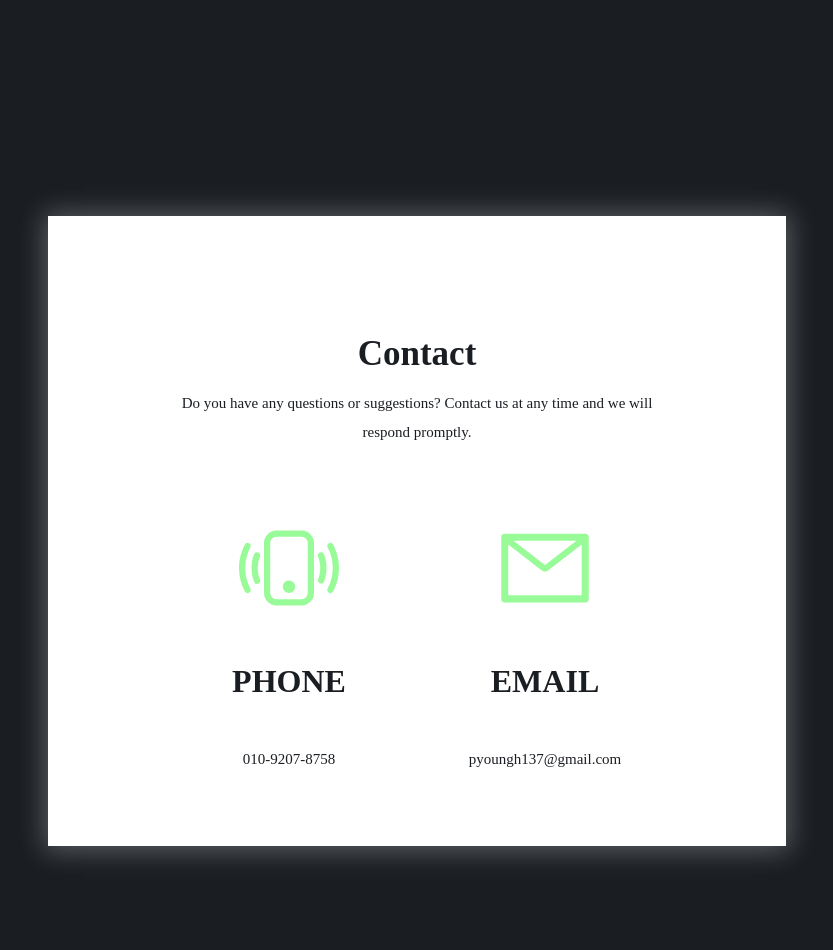
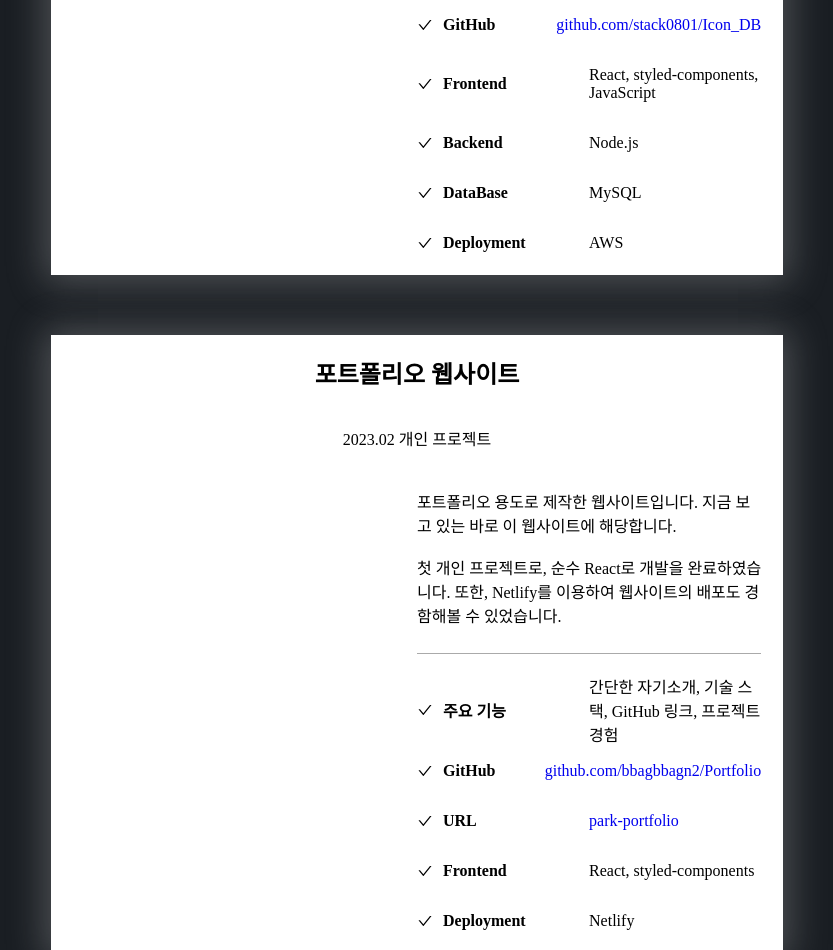
Before and after one commit to bbagbbagn2/PJH-Portfolio, a React (Create React App) app: page / in a window 1280 px wide. Shown: the part 3002-3952 px from the top of the page, without its empty margins (223-1056 px from the left). Built offline with nearby package versions, Linux system fonts and the light colour scheme.

Commit message:
fix(Work.js 디자인 및 구현 수정)

```diff
--- a/src/pages/Header/Header.js
+++ b/src/pages/Header/Header.js
@@ -22,7 +22,7 @@ export default function App() {
     };
 
     const handleContact = () => {
-        handleScroll(3050);
+        handleScroll(4050);
     };
 
     return (
--- a/src/pages/Work/Work.js
+++ b/src/pages/Work/Work.js
@@ -1,34 +1,9 @@
-import React, { useState, useEffect } from 'react';
+import React from 'react';
 import styled from 'styled-components';
 import HorizonLine from '../../components/HorizonLine';
 import { AiOutlineCheck } from "react-icons/ai";
 
 export default function Work() {
-    const [selectedImage, setSelectedImage] = useState(null);
-    const [selectedTitle, setSelectedTitle] = useState("");
-    const [selectedSubTitle, setSelectedSubTitle] = useState("");
-    const [isModalOpen, setIsModalOpen] = useState(false);
-
-    useEffect(() => {
-        if (isModalOpen) {
-            document.body.style.overflow = 'hidden';
-        } else {
-            document.body.style.overflow = 'auto';
-        }
-    }, [isModalOpen]);
-
-    const openModal = (imageUrl, title, subTitle) => {
-        setSelectedImage(imageUrl);
-        setSelectedTitle(title);
-        setSelectedSubTitle(subTitle);
-        setIsModalOpen(true);
-    };
-
-    const closeModal = () => {
-        setIsModalOpen(false);
-    };
-
-
 
     return (
         <Container>
@@ -41,37 +16,145 @@ export default function Work() {
                 <WorkWrapper>
                     <h2>ICON_DB</h2>
                     <p>2022.03 ~ 2022.06 팀 프로젝트(FE2, BE1)</p>
+                    <ProjectWrapper>
+                        <div />
+                        <ExplanationWrapper>
                             <p>
+                                <span>
                                     필요한 아이콘을 무료로 다운로드 할 수 있는 웹 사이트입니다.
                                     뿐만 아니라, 웹 사이트 내에서 아이콘을 수정하여 사용자에게 최적의 아이콘을 제공하는 것을 목적으로 합니다.
-
+                                    <br /><br />
                                     처음으로 Git을 활용하여 다른 사람들과의 협업을 했습니다.
                                     HTML, CSS, JavaScript와 함께 React, CSS in JS를 배우면서 웹 개발의 기본 지식을 쌓을 수 있었던 프로젝트입니다.
-
+                                    <br /><br />
                                     백엔드 개발자와 협업하는 과정에 관해 많은 것을 배울 수 있었습니다.
                                     필요한 명세 및 지식을 Notion을 통해 함께 공유하며 학습 할 수 있었습니다.
-
+                                    <br /><br />
                                     UI & UX를 고민하며 스스로 디자인 하였고, 다자인 과정에서 사용자 중심 인터페이스의 중요성을 알았습니다.
+                                </span>
                             </p>
                             <HorizonLine />
-                        <div>
-                            <div>
-                                <div>
+                            <ListWrapper>
+                                <ListTitle>
                                     <AiOutlineCheck />
                                     <p>주요 기능</p>
-                                </div>
+                                </ListTitle>
                                 <div>
                                     구글 로그인, 아이콘 다운로드 / 업로드, 사용자 팔로우, 해쉬태그, 아이콘 수정
                                 </div>
-                                <div>
+                            </ListWrapper>
+                            <ListWrapper>
+                                <ListTitle>
                                     <AiOutlineCheck />
                                     <p>GitHub</p>
+                                </ListTitle>
+                                <div>
+                                    <a href="https://github.com/stack0801/Icon_DB">github.com/stack0801/Icon_DB</a>
                                 </div>
+                            </ListWrapper>
+                            <ListWrapper>
+                                <ListTitle>
+                                    <AiOutlineCheck />
+                                    <p>Frontend</p>
+                                </ListTitle>
                                 <div>
-                                    구글 로그인, 아이콘 다운로드 / 업로드, 사용자 팔로우, 해쉬태그, 아이콘 수정,
+                                    <p>React, styled-components, JavaScript</p>
                                 </div>
+                            </ListWrapper>
+                            <ListWrapper>
+                                <ListTitle>
+                                    <AiOutlineCheck />
+                                    <p>Backend</p>
+                                </ListTitle>
+                                <div>
+                                    <p>Node.js</p>
                                 </div>
+                            </ListWrapper>
+                            <ListWrapper>
+                                <ListTitle>
+                                    <AiOutlineCheck />
+                                    <p>DataBase</p>
+                                </ListTitle>
+                                <div>
+                                    <p>MySQL</p>
                                 </div>
+                            </ListWrapper>
+                            <ListWrapper>
+                                <ListTitle>
+                                    <AiOutlineCheck />
+                                    <p>Deployment</p>
+                                </ListTitle>
+                                <div>
+                                    <p>AWS</p>
+                                </div>
+                            </ListWrapper>
+                        </ExplanationWrapper>
+                    </ProjectWrapper>
+                </WorkWrapper>
+            </WorkContainer>
+            <WorkContainer>
+                <WorkWrapper>
+                    <h2>포트폴리오 웹사이트</h2>
+                    <p>2023.02 개인 프로젝트</p>
+                    <ProjectWrapper>
+                        <div />
+                        <ExplanationWrapper>
+                            <p>
+                                <span>
+                                    포트폴리오 용도로 제작한 웹사이트입니다. 지금 보고 있는 바로 이 웹사이트에 해당합니다.
+                                    <br /><br />
+                                    첫 개인 프로젝트로, 순수 React로 개발을 완료하였습니다.
+                                    또한, Netlify를 이용하여 웹사이트의 배포도 경함해볼 수 있었습니다.
+                                </span>
+                            </p>
+                            <HorizonLine />
+                            <ListWrapper>
+                                <ListTitle>
+                                    <AiOutlineCheck />
+                                    <p>주요 기능</p>
+                                </ListTitle>
+                                <div>
+                                    간단한 자기소개, 기술 스택, GitHub 링크, 프로젝트 경험
+                                </div>
+                            </ListWrapper>
+                            <ListWrapper>
+                                <ListTitle>
+                                    <AiOutlineCheck />
+                                    <p>GitHub</p>
+                                </ListTitle>
+                                <div>
+                                    <a href="https://github.com/bbagbbagn2/Portfolio">github.com/bbagbbagn2/Portfolio</a>
+                                </div>
+                            </ListWrapper>
+                            <ListWrapper>
+                                <ListTitle>
+                                    <AiOutlineCheck />
+                                    <p>URL</p>
+                                </ListTitle>
+                                <div>
+                                    <a href="https://parkproject.netlify.app/">park-portfolio</a>
+                                </div>
+                            </ListWrapper>
+                            <ListWrapper>
+                                <ListTitle>
+                                    <AiOutlineCheck />
+                                    <p>Frontend</p>
+                                </ListTitle>
+                                <div>
+                                    <p>React, styled-components</p>
+                                </div>
+                            </ListWrapper>
+                            <ListWrapper>
+                                <ListTitle>
+                                    <AiOutlineCheck />
+                                    <p>Deployment</p>
+                                </ListTitle>
+                                <div>
+                                    <p>Netlify</p>
+                                </div>
+                            </ListWrapper>
+                        </ExplanationWrapper>
+                    </ProjectWrapper>
                 </WorkWrapper>
             </WorkContainer>
         </Container>
@@ -80,16 +163,15 @@ export default function Work() {
 
 const Container = styled.div`
     margin-top: 350px;
-    height: 1080px;
-    display: grid;
-    grid-template-rows: min-content;
-    align-items: start;
+    height: 2100px;
 `;
 
 
 const TitleWrapper = styled.div`
     display: inline-block;
     margin-bottom: 70px;
+    display: grid;
+    align-items: start;
 `;
 
 const Title = styled.h3`
@@ -107,15 +189,41 @@ const TitleColor = styled.span`
 `;
 
 const WorkContainer = styled.div`
+    margin-bottom: 60px;
     display: grid;
     justify-items: center;
 `;
 
 const WorkWrapper = styled.div`
-    width: 60%;
+    width: 65%;
     height: 100%;
     display: grid;
     justify-items: center;
     background: #FFFFFF;
     box-shadow: 0px 1px 35px 7px rgba(234,234,234,0.25);
 `;
+
+const ProjectWrapper = styled.div`
+
+padding: 1% 3%;
+    display: grid;
+    grid-template-columns: 1fr 1fr;
+`;
+
+const ExplanationWrapper = styled.div`
+    display: grid;
+`;
+
+const ListWrapper = styled.div`
+    display: grid;
+    grid-template-columns: 1fr 1fr;
+    align-items: center;
+`;
+
+const ListTitle = styled.div`
+    display: grid;
+    grid-template-columns: 26px 1fr;
+    align-items: center;
+    font-size: 16px;
+    font-weight: 900;
+`;
```
Lines whose indentation alone changed are shown as unchanged.
